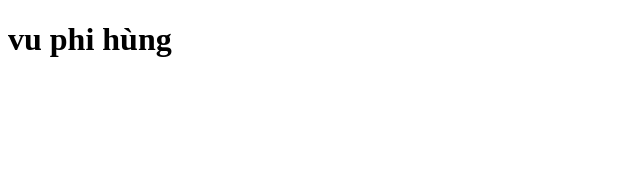
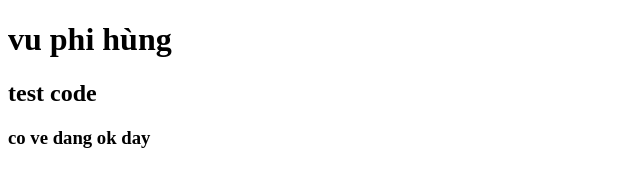
Before and after one commit to Hungchelsea26/formHandler, a plain HTML site: page test Github.html/index.html in a window 1280 px wide. Shown: the whole page, without its empty margins (0-640 px from the left). Drawn offline with Linux system fonts and the light colour scheme.

Commit message:
test lan 2

```diff
--- a/index.html/index.html
+++ b/test Github.html/index.html
@@ -8,5 +8,8 @@
 </head>
 <body>
     <h1> vu phi hùng</h1>
+    <h2>test code</h2>
+    <h3>co ve dang ok day
+    </h3>
 </body>
 </html>
```
Also changed, not shown: test Github.html/style.css (renamed from index.html/style.css), test Github.html/test VScode.js (renamed from index.html/test VScode.js).
